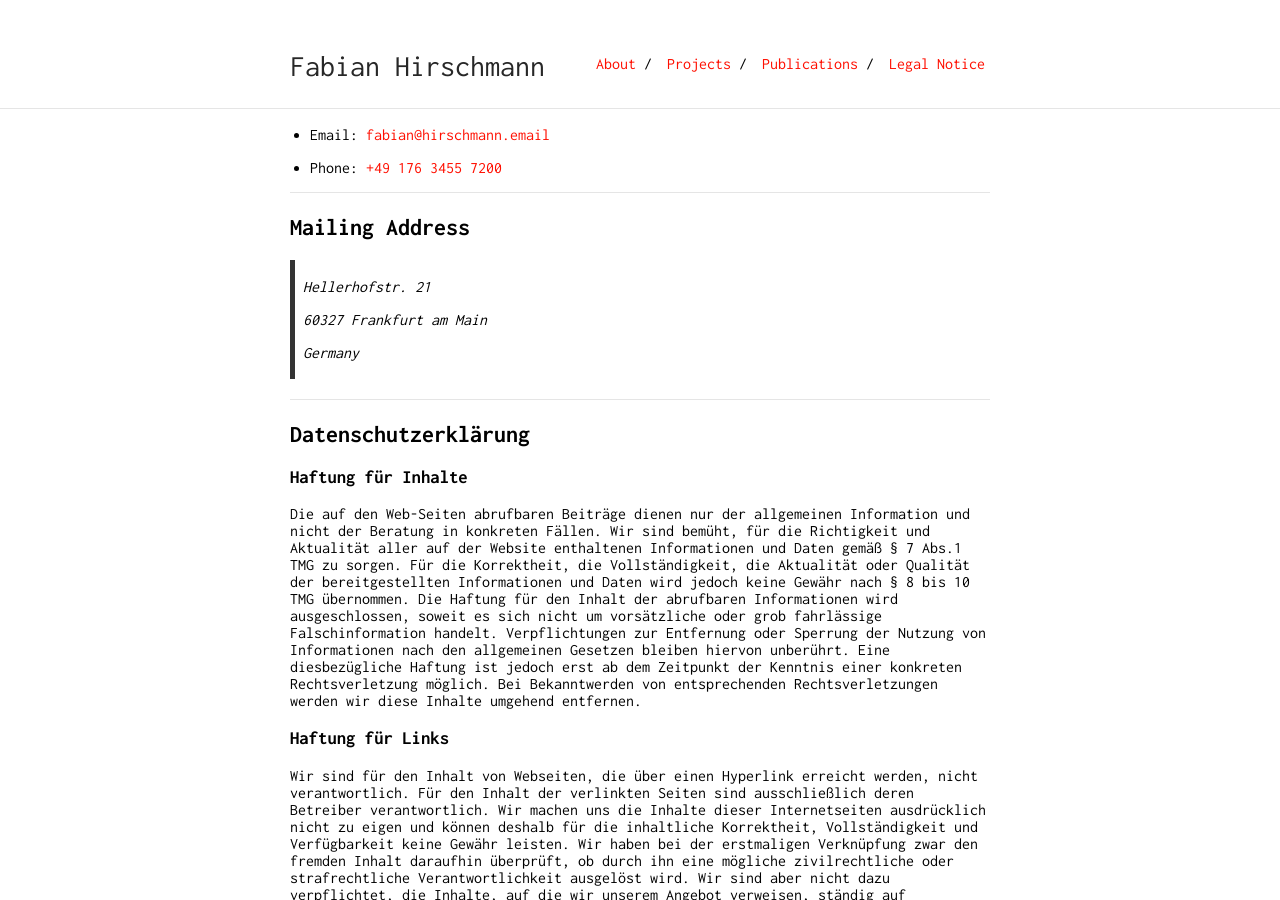
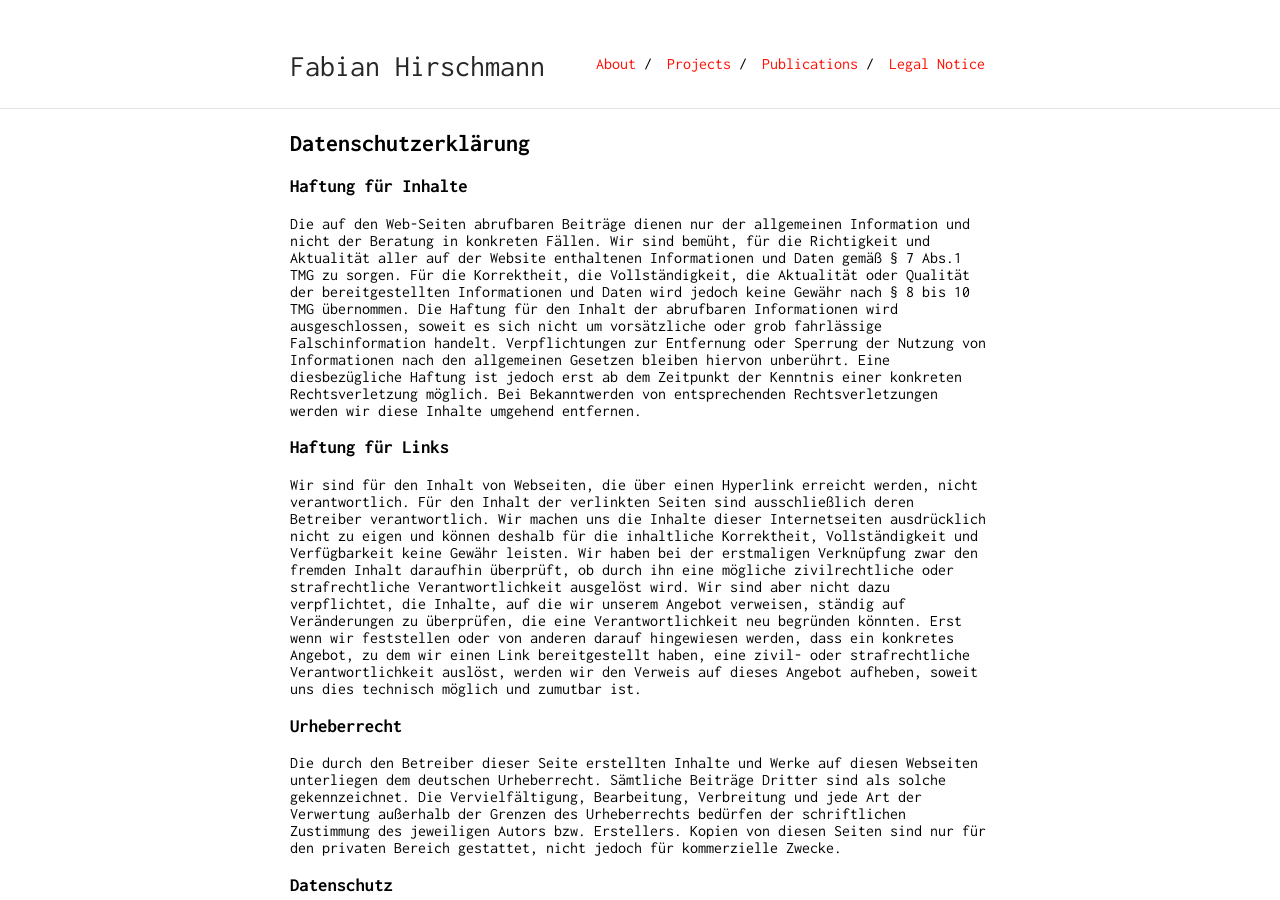
Before and after one commit to fhirschmann/fhirschmann.github.io, a Jekyll site: the page built from legal.md, in a window 1280 px wide and 900 px high. Built offline with Jekyll 4.4.1, drawn with Linux system fonts in a browser that asks for light colours; our own code applies the rules of GitHub Pages for plain Markdown files.

Commit message:
Update legal.md

```diff
--- a/legal.md
+++ b/legal.md
@@ -3,21 +3,6 @@ layout: default
 is_contact: true
 ---
 
-* Email: [fabian@hirschmann.email](mailto:fabian@hirschmann.email)
-
-* Phone: [+49 176 3455 7200](tel:+49 176 3455 7200)
-
----
-
-## Mailing Address
-
-> Hellerhofstr. 21
->
-> 60327 Frankfurt am Main
->
-> Germany
-
----
 
 ## Datenschutzerklärung
 
```
